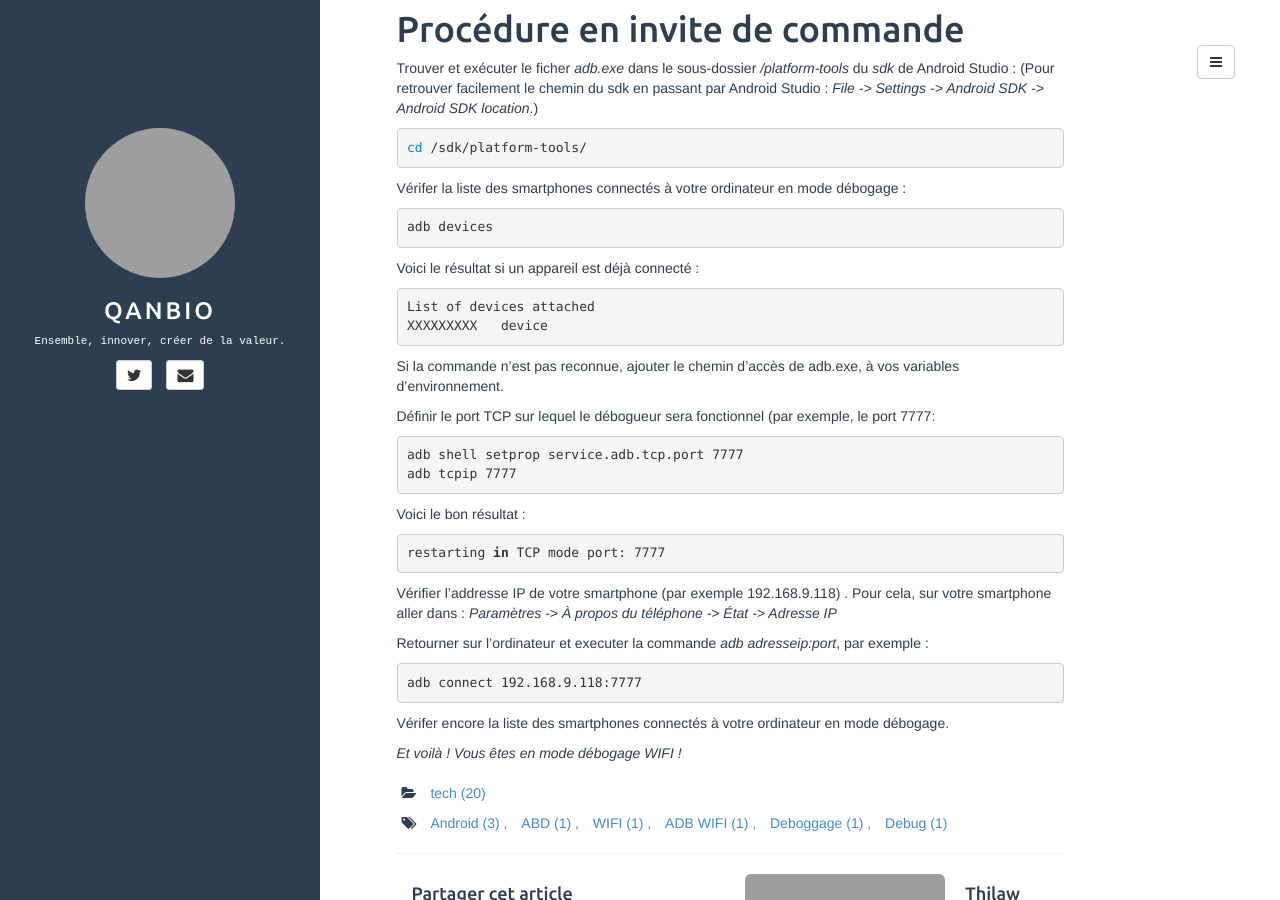
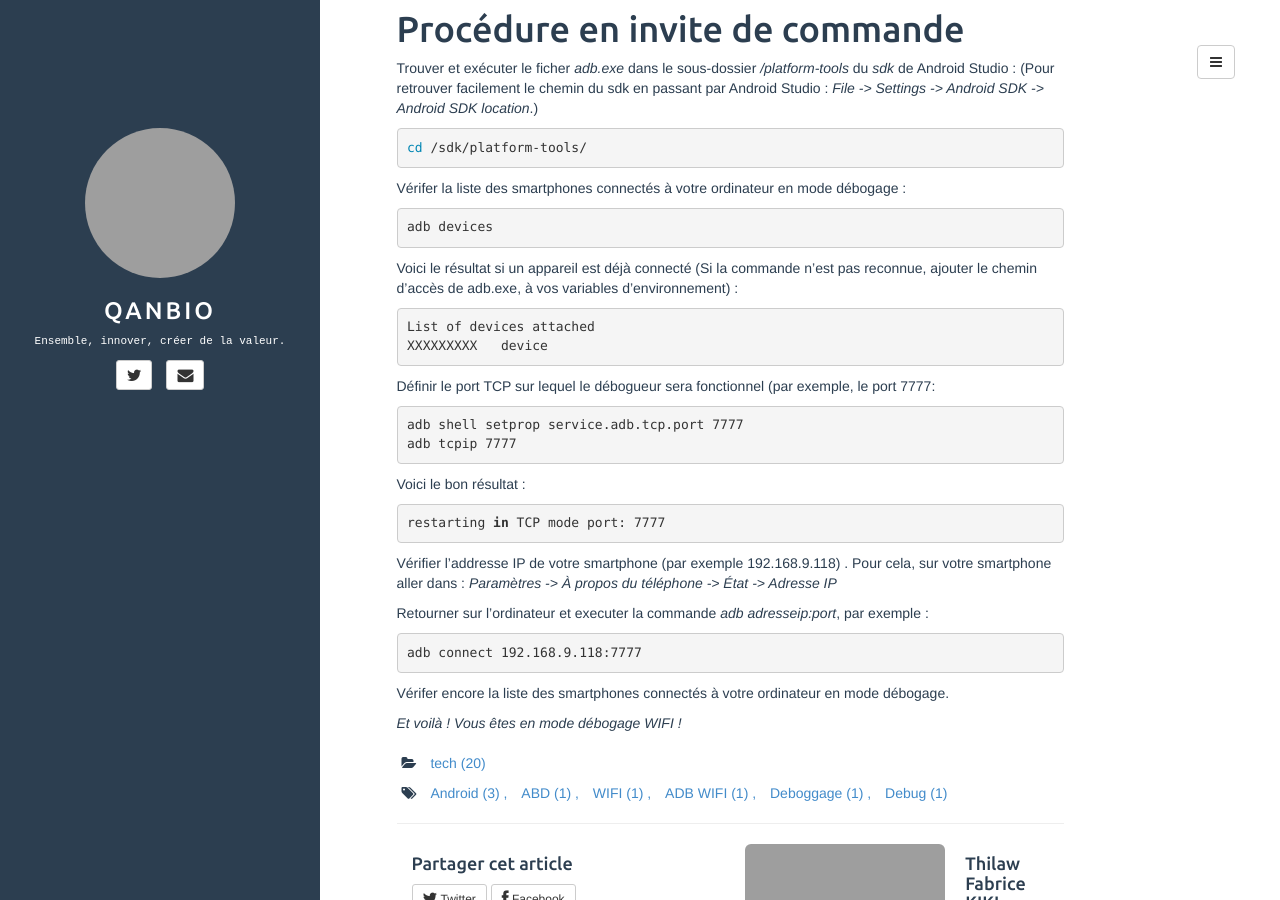
Before and after one commit to qanbio/blog, a Jekyll site: the page built from _posts/2017-11-16-comment-debuger-sur-android-studio-en-mode-wifi.md, in a window 1280 px wide and 900 px high, scrolled down 390 px. Built offline with Jekyll 4.4.1, drawn with Linux system fonts in a browser that asks for light colours; comment, search, counter and statistics services are not loaded; grey boxes are pictures that could not be loaded.

Commit message:
reedition

```diff
--- a/_posts/2017-11-16-comment-debuger-sur-android-studio-en-mode-wifi.md
+++ b/_posts/2017-11-16-comment-debuger-sur-android-studio-en-mode-wifi.md
@@ -28,11 +28,10 @@ Vérifer la liste des smartphones connectés à votre ordinateur en mode déboga
 
 {% highlight bash %}adb devices{%endhighlight%}
 
-Voici le résultat si un appareil est déjà connecté :
+Voici le résultat si un appareil est déjà connecté (Si la commande n'est pas reconnue, ajouter le chemin d'accès de adb.exe, à vos variables d'environnement) :
+
 {% highlight bash %}List of devices attached
 XXXXXXXXX   device{%endhighlight%}
-
-Si la commande n'est pas reconnue, ajouter le chemin d'accès de adb.exe, à vos variables d'environnement.
 
 Définir le port TCP sur lequel le débogueur sera fonctionnel (par exemple, le port 7777:
 {% highlight bash %}adb shell setprop service.adb.tcp.port 7777
```
